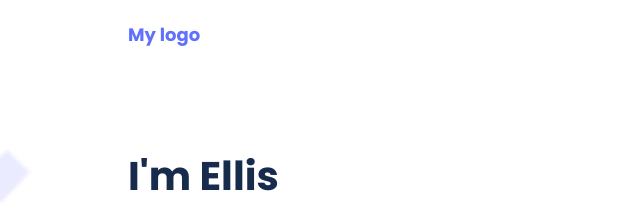
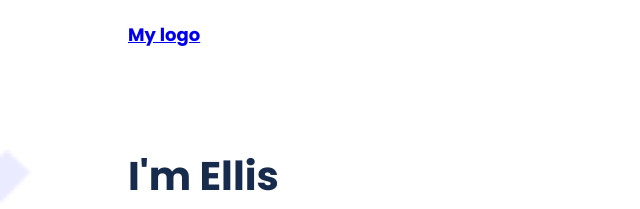
Before and after one commit to mwanawabangona/mobile-version-skeleton, a website: page index.html in a window 1280 px wide. Shown: the top 209 px of the page, 0-640 px from the left. Drawn offline with Linux system fonts and the light colour scheme.

Commit message:
fixed linter errors

```diff
--- a/index.html
+++ b/index.html
@@ -11,7 +11,7 @@
 
  <nav class="navbar">
    <div class="logo">
-     My logo
+     <a href="#">My logo</a>
    </div>
    <div class="icon"><img src="/images/Union.png" alt="menu icon"></div>
 
```
